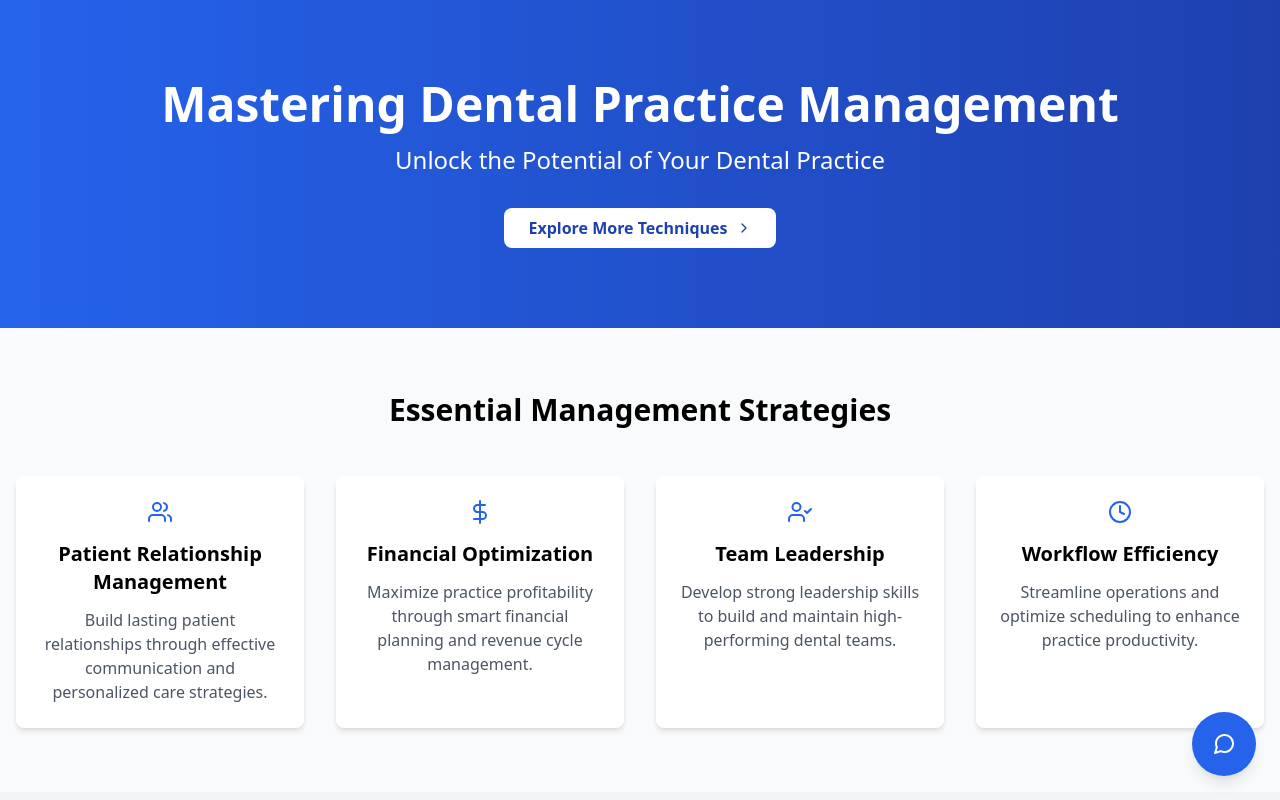
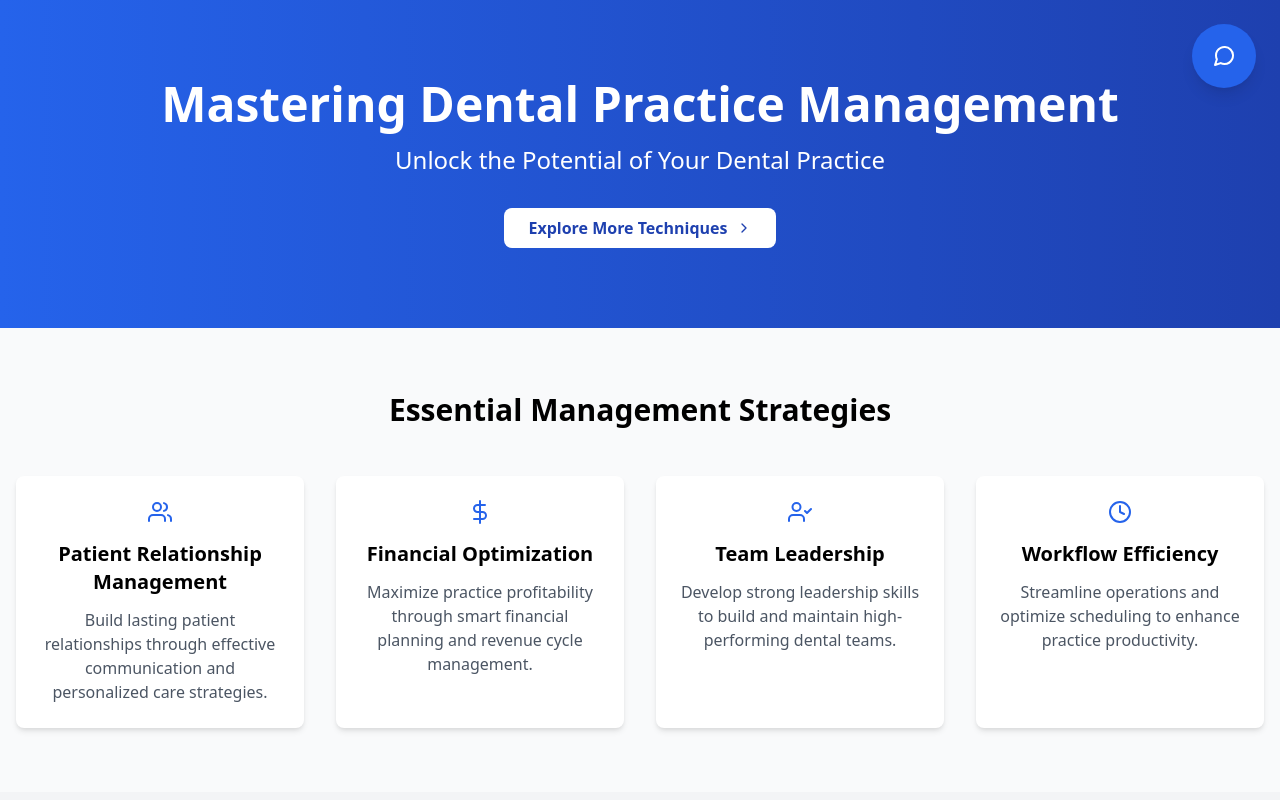
Before and after one commit to testregions/dental-practice, a plain HTML site: page index.html in a window 1280 px wide. Shown: the top 800 px of the page. Drawn offline with nearby package versions, Linux system fonts and the light colour scheme; a script that the page names is missing.

Commit message:
Update index.html

```diff
--- a/index.html
+++ b/index.html
@@ -12,7 +12,7 @@
         }
         .floating-button {
             position: fixed;
-            bottom: 24px;
+            top: 24px;
             right: 24px;
             z-index: 1000;
         }
@@ -110,7 +110,7 @@
         </div>
     </section>
 
-    <!-- Floating AI Assistant Button -->
+    <!-- Floating AI Assistant Button (Now in top right) -->
     <button class="floating-button bg-blue-600 hover:bg-blue-700 text-white rounded-full h-16 w-16 flex items-center justify-center shadow-lg">
         <i data-feather="message-circle" class="h-6 w-6"></i>
     </button>
```
